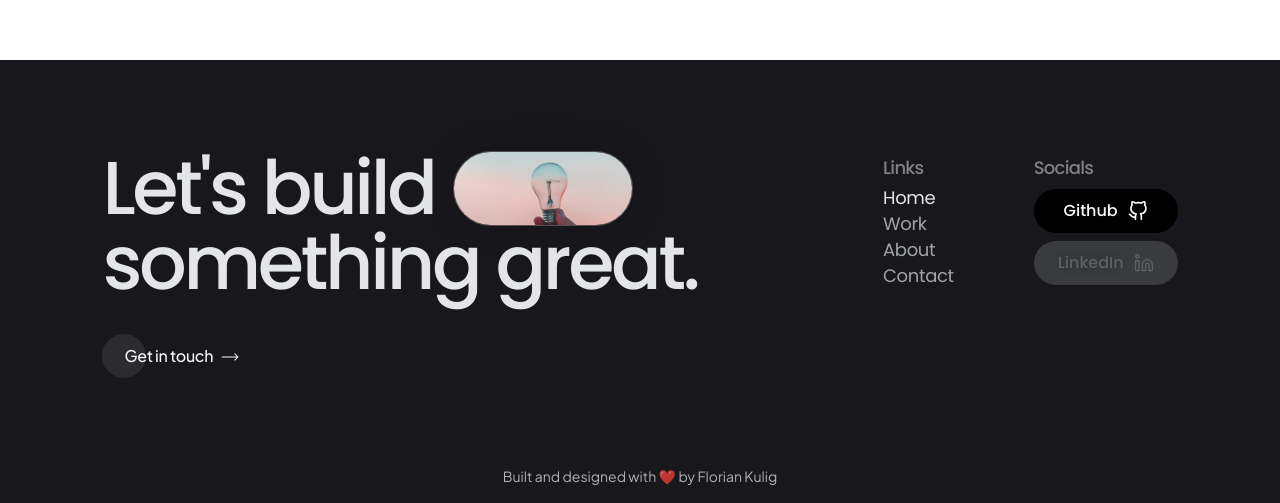
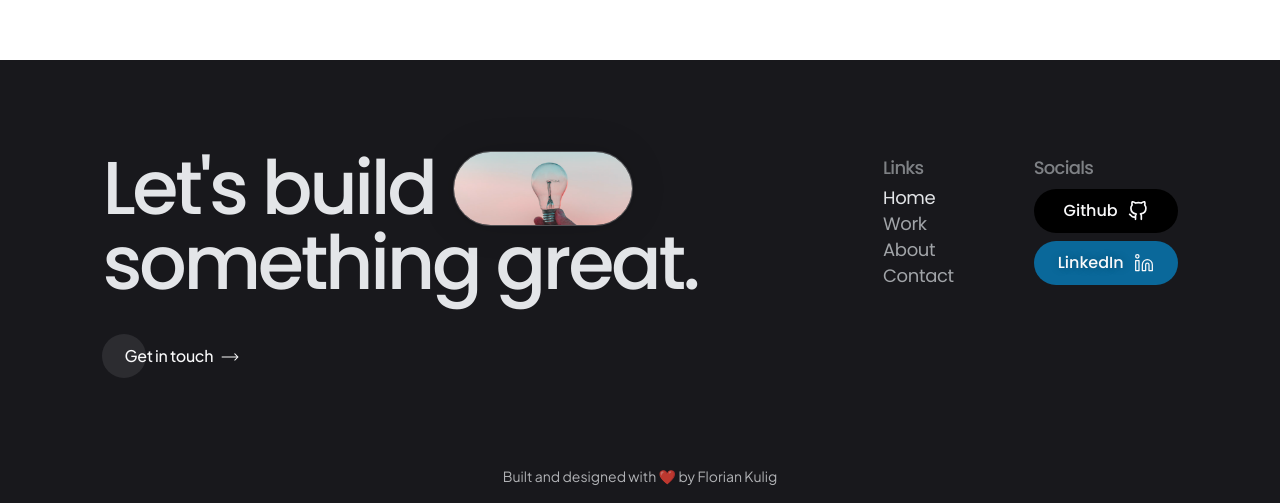
Before and after one commit to floriankulig/portfolio-new, a Next.js app: page / in a window 1280 px wide. Shown: the part 9279-9782 px from the top of the page. Built offline with nearby package versions, Linux system fonts and the light colour scheme.

Commit message:
feat: add LinkedIn link to footer

```diff
--- a/src/components/layout/footer/Footer.tsx
+++ b/src/components/layout/footer/Footer.tsx
@@ -11,7 +11,7 @@ import { motion, MotionProps, useScroll, useTransform } from "framer-motion";
 import { theme } from "styles";
 import { LinkButton } from "components/project-detail/LinkButton";
 import { GitHub, Linkedin } from "react-feather";
-import { EMAIL, GITHUB } from "ts/content";
+import { EMAIL, GITHUB, LINKEDIN } from "ts/content";
 import { useRef } from "react";
 
 const StyledFooter = styled(motion.footer)`
@@ -148,11 +148,10 @@ export const Footer: React.FC<FooterProps> = (props) => {
               Github
             </LinkButton>
             <LinkButton
-              link={GITHUB}
+              link={LINKEDIN}
               icon={LinkedInIcon}
               color={"#0a689a"}
               textColor={theme.bg1}
-              disabled
             >
               LinkedIn
             </LinkButton>
--- a/src/ts/content.ts
+++ b/src/ts/content.ts
@@ -2,6 +2,7 @@ import { FeaturedProject, ProjectCategory } from "./types";
 import { PROJECTS } from "./projects";
 
 const EMAIL = "florian.kulig@web.de" as const;
+const LINKEDIN = "https://www.linkedin.com/in/floriankulig" as const;
 const GITHUB = "https://github.com/floriankulig" as const;
 const YEARS_OF_EXPERIENCE = new Date().getFullYear() - 2020;
 
@@ -41,6 +42,7 @@ const PROJECT_CATEGORIES: ProjectCategory[] = [
 
 export {
   EMAIL,
+  LINKEDIN,
   GITHUB,
   YEARS_OF_EXPERIENCE,
   FEATURED_PROJECTS,
```
